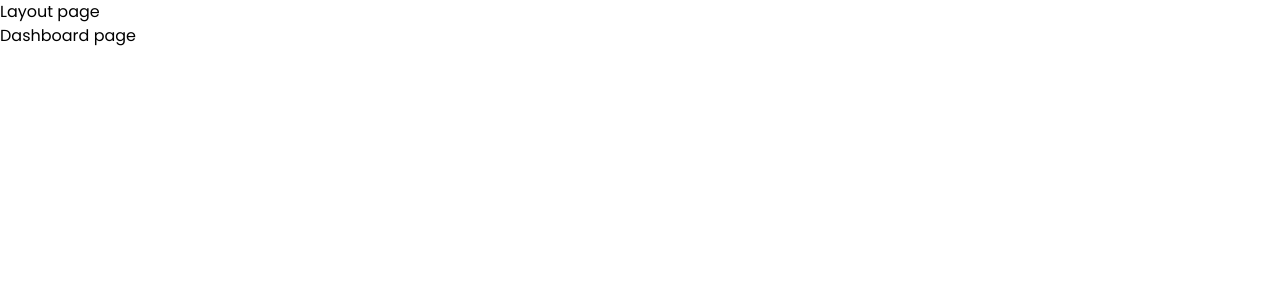
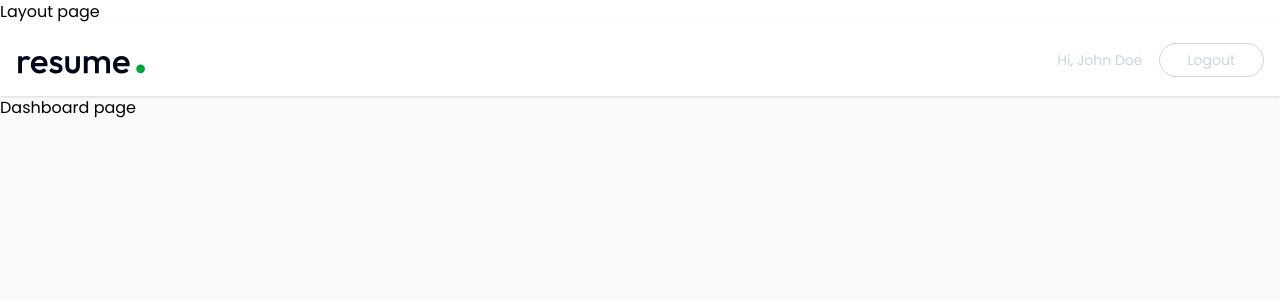
Before and after one commit to VishvaSabeshkar/Ai-Resume-Builder, a React (Vite) app in the folder client/: page /app in a window 1280 px wide. Shown: the top 300 px of the page. Built offline with nearby package versions, Linux system fonts and the light colour scheme; the HTML template or start-up script is replaced by a standard one.

Commit message:
Navbar done

```diff
--- /dev/null
+++ b/client/src/components/Navbar.jsx
@@ -0,0 +1,28 @@
+import React from 'react'
+import { Link, useNavigate } from 'react-router-dom';
+
+const Navbar = () => {
+    const user = {name: "John Doe"};
+    const navigate = useNavigate
+
+    const logoutUser = () => {
+        navigate('/')
+    }
+  return (
+    <div className="shadow bg-white">
+        <nav className = 'flex items-center justify-between max-w-7xl mx-auto px-4 py-3.5 text-slate-300 transition-all'>
+            <Link to ='/'>
+                <img src='/logo.svg' alt='Logo' className='h-11 w-auto'/>
+            </Link>
+            <div className='flex items-center gap-4 text-sm'>
+                <p className='max-sm:hidden'>Hi, {user?.name}</p>
+                <button onClick = {logoutUser} className='bg-white hover:bg-slate-50 border border-gray-300 px-7 py-1.5 rounded-full active:scale-95 transition-all'>Logout</button>
+            </div>
+        </nav>
+
+
+    </div>
+  )
+}
+
+export default Navbar
--- a/client/src/pages/Layout.jsx
+++ b/client/src/pages/Layout.jsx
@@ -1,11 +1,13 @@
 import React from 'react'
 import { Outlet } from 'react-router-dom'
+import Navbar from '../components/Navbar'
 
 const Layout = () => {
   return (
     <div>
       <h1>Layout page</h1>
-      <div>
+      <div className='min-h-screen bg-gray-50'>
+        <Navbar/>
         <Outlet/>
       </div>
     </div>
```
